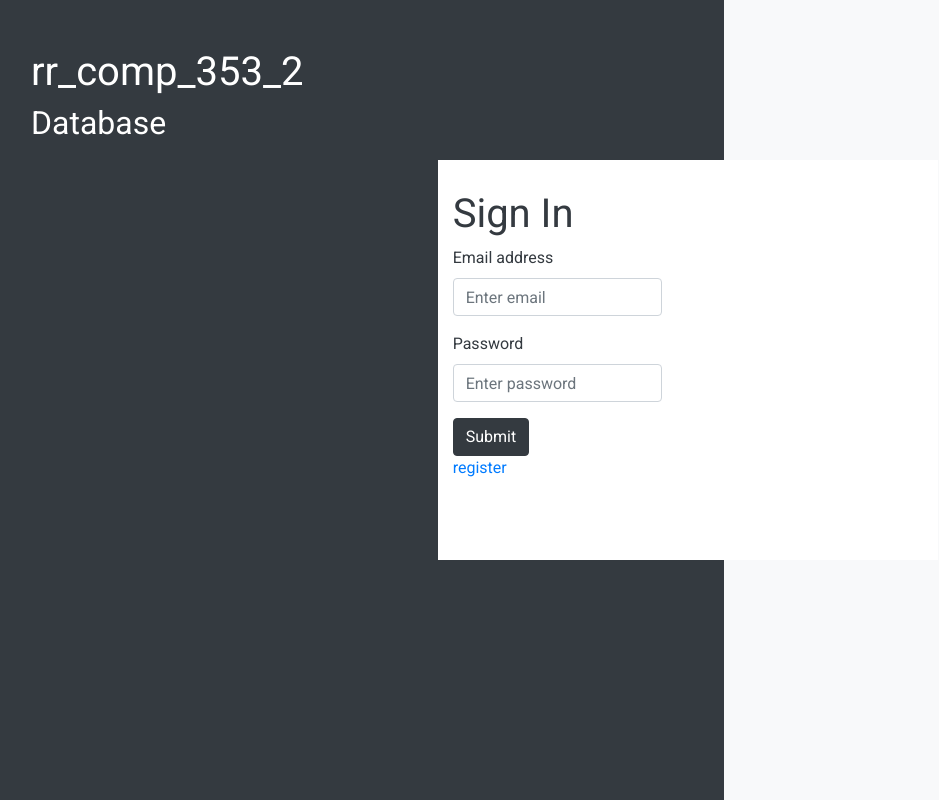
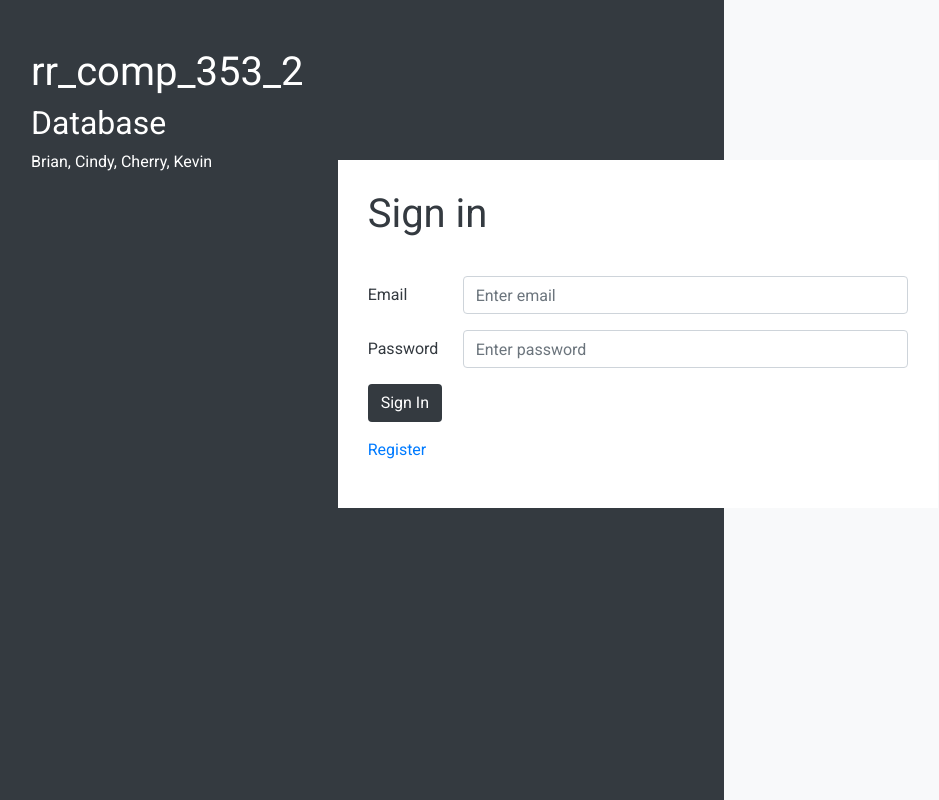
Before and after one commit to lokevin88/comp353, a PHP site: page / in a window 1280 px wide. Shown: the whole page, without its empty margins (129-1068 px from the left). Run offline with PHP 8.4, Linux system fonts and the light colour scheme.

Commit message:
skeleton should be fine, can always add

```diff
--- a/index.php
+++ b/index.php
@@ -8,7 +8,7 @@
   <div id="login-wrapper" class="bg-dark">
     <div class="container-fluid">
       <div class="row vh-100">
-        <div class="col-8">
+        <div class="col-md-8">
           <div class="introduction">
             <div class="row">
               <h1>rr_comp_353_2</h1>
@@ -16,39 +16,53 @@
             <div class="row">
               <h2>Database</h2>
             </div>
+            <div class="row">
+              <p>Brian, Cindy, Cherry, Kevin</p>
+            </div>
           </div>
         </div>
 
-        <div class="col-4 bg-light ">
+        <div class="col-md-4 bg-light ">
           <div class="form-wrapper text-dark">
             <div class="form-container">
-              <div class="row">
-                <h1>Sign In</h1>
+              <div class="row-nomargin margin-30">
+                <h1>Sign in</h1>
               </div>
-              <div class="row">
-                <form action="index.php" method="post">
-                  <div class="form-group">
-                    <label for="inputEmail">Email address</label>
-                    <input type="email" class="form-control" id="inputEmail" placeholder="Enter email" required />
+              <div class="row-nomargin margin-30">
+                <form>
+                  <div class="form-group row">
+                    <label for="email" class="col-sm-2 col-form-label text-nowrap">Email</label>
+                    <div class="col-sm-10">
+                      <input type="email" class="form-control" name="email" id="email" placeholder="Enter email" required>
+                    </div>
                   </div>
-                  <div class="form-group">
-                    <label for="password">Password</label>
-                    <input type="text" class="form-control" id="pwd" placeholder="Enter password" required />
+                  <div class="form-group row">
+                    <label for="pwd" class="col-sm-2 col-form-label text-nowrap">Password</label>
+                    <div class="col-sm-10">
+                      <input type="password" class="form-control" name="pwd" id="pwd" placeholder="Enter password" required>
+                    </div>
                   </div>
-
-                  <button type="submit" class="btn btn-dark">Submit</button>
+                  <div class="form-group row">
+                    <div class="col-sm-12">
+                      <button class="btn bg-dark text-white" name="signIn" type="submit">Sign In</button>
+                    </div>
+                  </div>
+                  <div class="form-group row">
+                    <div class="col-sm-12">
+                      <a href="/comp353/src/pages/register-page.php">Register</a>
+                    </div>
+                  </div>
                 </form>
-              </div>
-              <div class="row">
-                <a href="#">register</a>
               </div>
             </div>
           </div>
         </div>
-      </div>
 
     </div>
   </div>
-</body>
+
+  <?php
+    require $_SERVER['DOCUMENT_ROOT'] . '/comp353/src/shared/jsScript.php';
+  ?>
 
 </html>
--- a/src/assets/css/common.css
+++ b/src/assets/css/common.css
@@ -2,7 +2,7 @@
 @import "/comp353/src/assets/css/newsfeed.css";
 
 /* login css */
-@import "/comp353/src/assets/css/login.css";
+@import "/comp353/src/assets/css/loginAndRegister.css";
 
 * {
   font-family: "Roboto";
@@ -13,6 +13,17 @@
 
 a:hover {
   text-decoration: none;
+}
+
+.row-nomargin {
+  display: -ms-flexbox;
+  display: flex;
+  -ms-flex-wrap: wrap;
+  flex-wrap: wrap;
+}
+
+.margin-30 {
+  margin: 30px;
 }
 
 body {
--- a/src/assets/css/login.css
+++ b/src/assets/css/loginAndRegister.css
@@ -13,13 +13,19 @@
   background-color: white;
 
   position: absolute;
-  width: 500px;
+  width: 600px;
   top: 20%;
   right: 50%;
-  height: 50%;
 }
 
-#login-wrapper .form-container {
+#login-wrapper .form-container,
+#login-wrapper form {
   width: 100%;
-  margin: 30px;
 }
+
+@media screen and (max-width: 767px) {
+  #login-wrapper .form-wrapper {
+    right: initial !important;
+    height: initial !important;
+  }
+}
--- a/src/assets/css/newsfeed.css
+++ b/src/assets/css/newsfeed.css
@@ -1,5 +1,4 @@
 #newsfeed {
-  /* width: 30%;  */
 }
 
 #newsfeed .card {
--- a/src/shared/head.php
+++ b/src/shared/head.php
@@ -1,45 +1,27 @@
 <head>
-  <meta charset="utf-8" />
-  <meta
-    name="viewport"
-    content="width=device-width, initial-scale=1, shrink-to-fit=no"
-  />
+  <meta charset="utf-8">
+  <meta name="viewport" content="width=device-width, initial-scale=1, shrink-to-fit=no">
 
   <title>COMP 353 - rr_comp353_2</title>
 
-  <link
-    rel="stylesheet"
-    href="https://stackpath.bootstrapcdn.com/bootstrap/4.3.1/css/bootstrap.min.css"
-    integrity="sha384-ggOyR0iXCbMQv3Xipma34MD+dH/1fQ784/j6cY/iJTQUOhcWr7x9JvoRxT2MZw1T"
-    crossorigin="anonymous"
-  />
+  <link rel="stylesheet" href="https://stackpath.bootstrapcdn.com/bootstrap/4.3.1/css/bootstrap.min.css"
+    integrity="sha384-ggOyR0iXCbMQv3Xipma34MD+dH/1fQ784/j6cY/iJTQUOhcWr7x9JvoRxT2MZw1T" crossorigin="anonymous" />
 
-  <link href="https://stackpath.bootstrapcdn.com/font-awesome/4.7.0/css/font-awesome.min.css" rel="stylesheet" integrity="sha384-wvfXpqpZZVQGK6TAh5PVlGOfQNHSoD2xbE+QkPxCAFlNEevoEH3Sl0sibVcOQVnN" crossorigin="anonymous">
+  <link href="https://stackpath.bootstrapcdn.com/font-awesome/4.7.0/css/font-awesome.min.css" rel="stylesheet"
+    integrity="sha384-wvfXpqpZZVQGK6TAh5PVlGOfQNHSoD2xbE+QkPxCAFlNEevoEH3Sl0sibVcOQVnN" crossorigin="anonymous">
 
-  <script
-    src="https://code.jquery.com/jquery-3.3.1.slim.min.js"
+  <script src="https://code.jquery.com/jquery-3.3.1.slim.min.js"
     integrity="sha384-q8i/X+965DzO0rT7abK41JStQIAqVgRVzpbzo5smXKp4YfRvH+8abtTE1Pi6jizo"
-    crossorigin="anonymous"
-  ></script>
-  <script
-    src="https://cdnjs.cloudflare.com/ajax/libs/popper.js/1.14.7/umd/popper.min.js"
+    crossorigin="anonymous"></script>
+  <script src="https://cdnjs.cloudflare.com/ajax/libs/popper.js/1.14.7/umd/popper.min.js"
     integrity="sha384-UO2eT0CpHqdSJQ6hJty5KVphtPhzWj9WO1clHTMGa3JDZwrnQq4sF86dIHNDz0W1"
-    crossorigin="anonymous"
-  ></script>
-  <script
-    src="https://stackpath.bootstrapcdn.com/bootstrap/4.3.1/js/bootstrap.min.js"
+    crossorigin="anonymous"></script>
+  <script src="https://stackpath.bootstrapcdn.com/bootstrap/4.3.1/js/bootstrap.min.js"
     integrity="sha384-JjSmVgyd0p3pXB1rRibZUAYoIIy6OrQ6VrjIEaFf/nJGzIxFDsf4x0xIM+B07jRM"
-    crossorigin="anonymous"
-  ></script>
+    crossorigin="anonymous"></script>
 
-  <link
-    href="/comp353/src/assets/css/common.css"
-    type="text/css"
-    rel="stylesheet"
-  />
 
-  <link
-    href="https://fonts.googleapis.com/css?family=Roboto"
-    rel="stylesheet"
-  />
+  <link href="https://fonts.googleapis.com/css?family=Roboto" rel="stylesheet" />
+  <link href="/comp353/src/assets/css/common.css" type="text/css" rel="stylesheet" />
+
 </head>
--- a/src/shared/jsScript.php
+++ b/src/shared/jsScript.php
@@ -1,4 +1,7 @@
 <script type="text/javascript">
-// addtional functions in here
+    function navigateTo($url) {
+        header("Location: " + $url);
+        exit();
+    }
 </script>
 </body>
```
Also changed, not shown: src/pages/register-page.php (added, +96 -0 lines), src/pages/register/register.php (deleted, +0 -63 lines), src/components/group-component.php (added), src/components/newsfeed-component.php (renamed from src/components/newsfeed/newsfeed.php), src/pages/homepage.php (added), src/pages/homepage/homepage.php (deleted), src/pages/messenger-page.php (added), src/pages/messenger/messenger.php (deleted).
